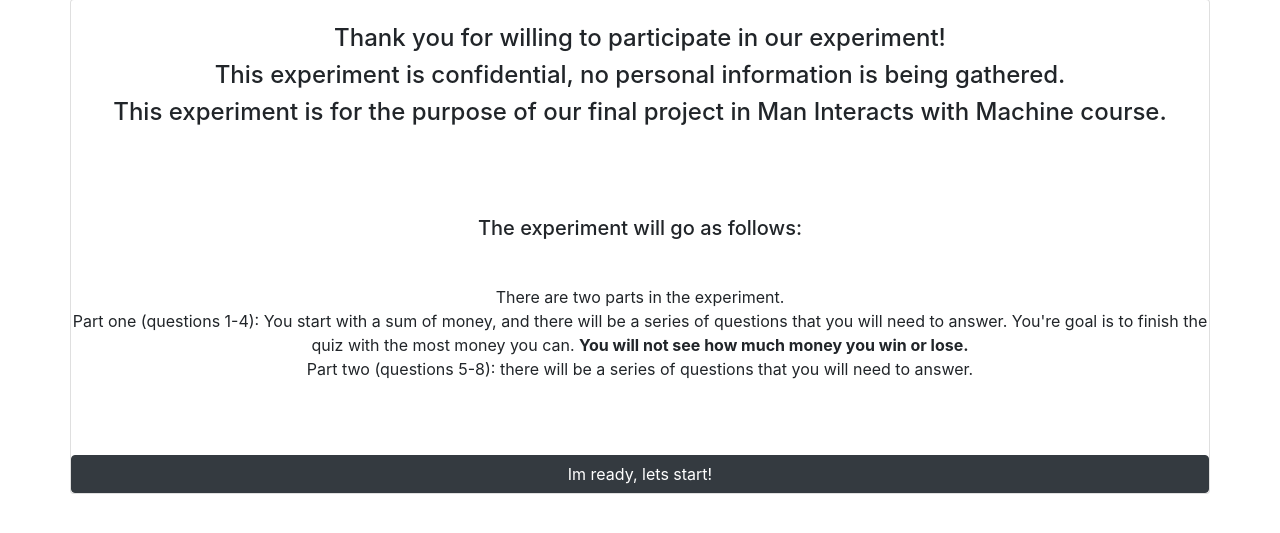
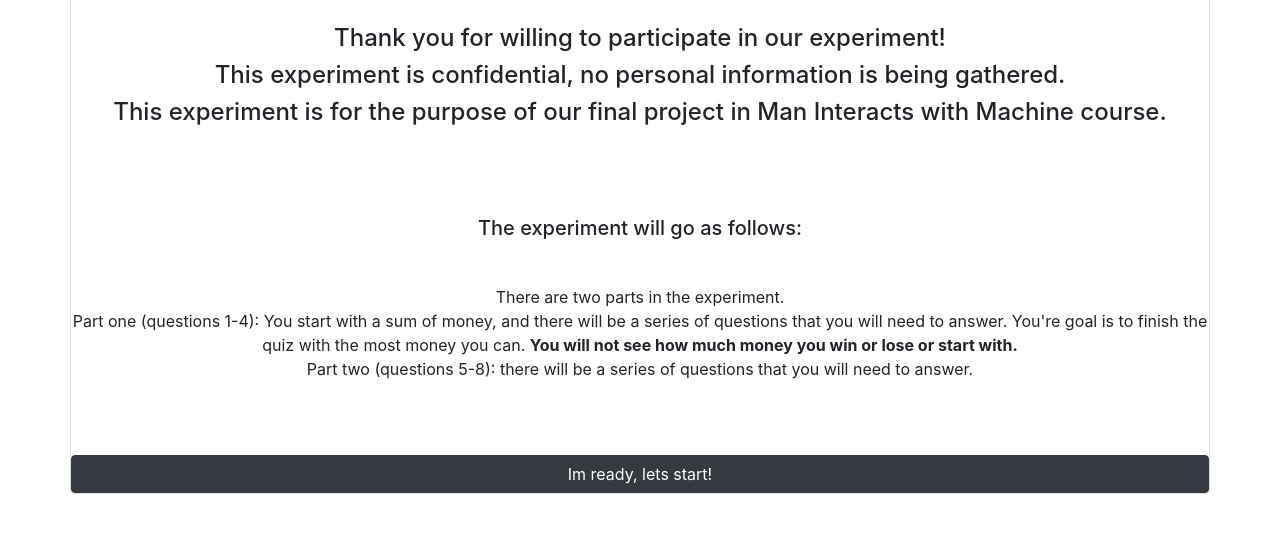
Before and after one commit to shmuelSuna/Man-Machine, a Django app: page / in a window 1280 px wide. Shown: the part 81-614 px from the top of the page. Run offline with Django 3.2, Linux system fonts and the light colour scheme; some libraries are stand-ins or nearby versions.

Commit message:
pages index

```diff
--- a/templates/pages/index.html
+++ b/templates/pages/index.html
@@ -14,7 +14,7 @@
 		</pre>
 		<p>There are two parts in the experiment.<br>
 			Part one (questions 1-4): You start with a sum of money, and there will be a series of
-		questions that you will need to answer. You're goal is to finish the quiz with the most money you can. <b>You will not see how much money you win or lose. </b>
+		questions that you will need to answer. You're goal is to finish the quiz with the most money you can. <b>You will not see how much money you win or lose or start with. </b>
 			<br> Part two (questions 5-8): there will be a series of questions that you will need to answer.
 		</p>
 		<pre>
```
